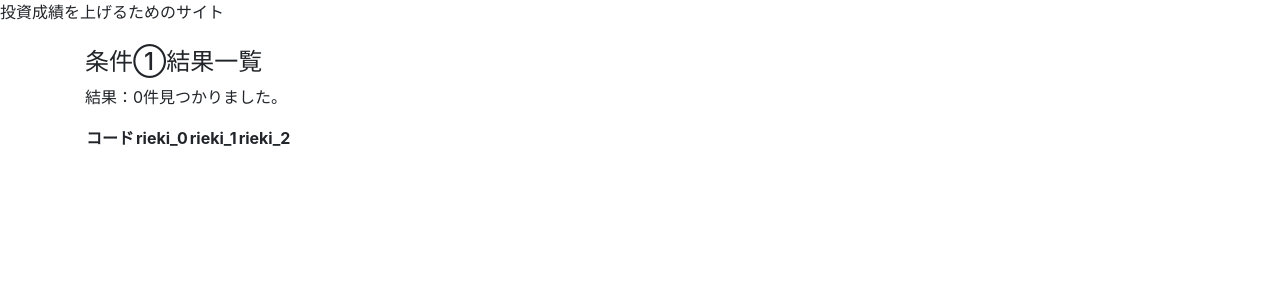
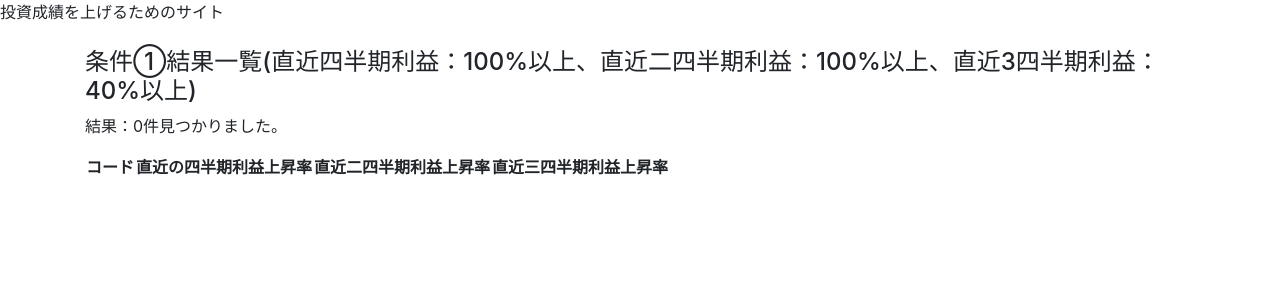
Before and after one commit to masa-rock/test210515, a Django app: page /fandatest1/ in a window 1280 px wide. Shown: the part 56-356 px from the top of the page. Run offline with Django 3.2, Linux system fonts and the light colour scheme; data that the repository does not hold is empty; some libraries are stand-ins or nearby versions.

Commit message:
ファンダメンタル抽出できた！

```diff
--- a/test_app/templates/test_app/fanda_test1.html
+++ b/test_app/templates/test_app/fanda_test1.html
@@ -1,22 +1,22 @@
 {% extends "test_app/base.html" %}
 {% block main %}
-<h4>条件①結果一覧</h4>
+<h4>条件①結果一覧(直近四半期利益：100%以上、直近二四半期利益：100%以上、直近3四半期利益：40%以上)</h4>
 
   <p>結果：{{counter}}件見つかりました。</p>
 
   <table>
     <tr>
       <th>コード</th>
-      <th>rieki_0</th>
-      <th>rieki_1</th>
-      <th>rieki_2</th>
+      <th>直近の四半期利益上昇率</th>
+      <th>直近二四半期利益上昇率</th>
+      <th>直近三四半期利益上昇率</th>
     </tr>
    {% for data in datas %}
     <tr>
-      <th><a href="#">{{ data.code}}</a></th>
-      <th>{{ data.rieki_0 }}</th>
-      <th>{{ data.rieki_1 }}</th>
-      <th>{{ data.rieki_2 }}</th>
+      <th><a href="https://kabutan.jp/stock/finance?code={{data.code}}">{{ data.code}}</a></th>
+      <th>{{ data.rieki_jousyou_0 }}</th>
+      <th>{{ data.rieki_jousyou_1 }}</th>
+      <th>{{ data.rieki_jousyou_2 }}</th>
     </tr>
     {% endfor %}
   </table>
--- a/test_app/views.py
+++ b/test_app/views.py
@@ -43,10 +43,12 @@ def fandamental_all(request):
     return render(request,"test_app/fanda_all.html",{'datas': datas})
 
 def fandamental_test1(request):
-    # condition = {
-    #     'rieki_jousyou_0__gte':F("rieki_jousyou_1")
-    # }
-    datas = Fanda.objects.all().filter(rieki_jousyou_0__gte = 60)
+    condition = {
+        'rieki_jousyou_0__gte':100,
+        'rieki_jousyou_1__gte':100,
+        'rieki_jousyou_2__gte':40,
+    }
+    datas = Fanda.objects.all().filter(**condition)
     counter = datas.count()
     return render(request,"test_app/fanda_test1.html",{'datas': datas,
     'counter':counter
```
